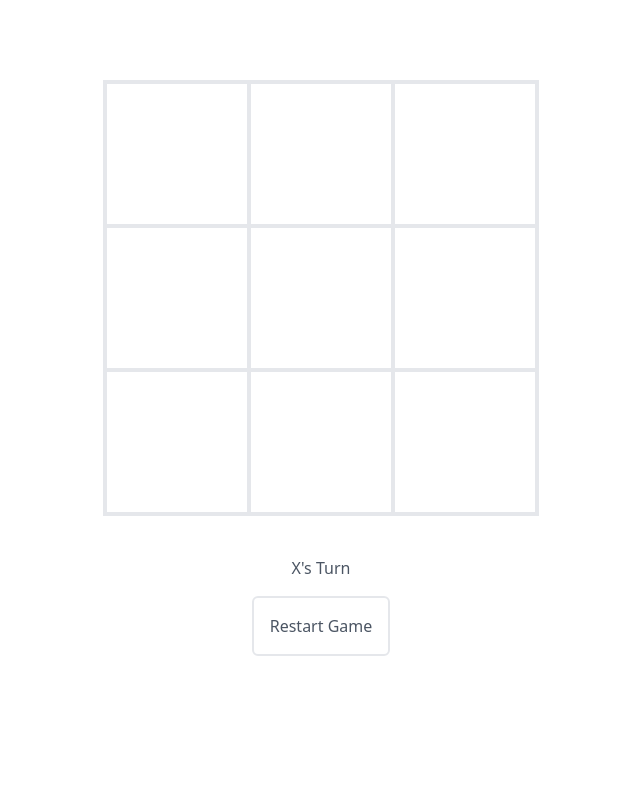
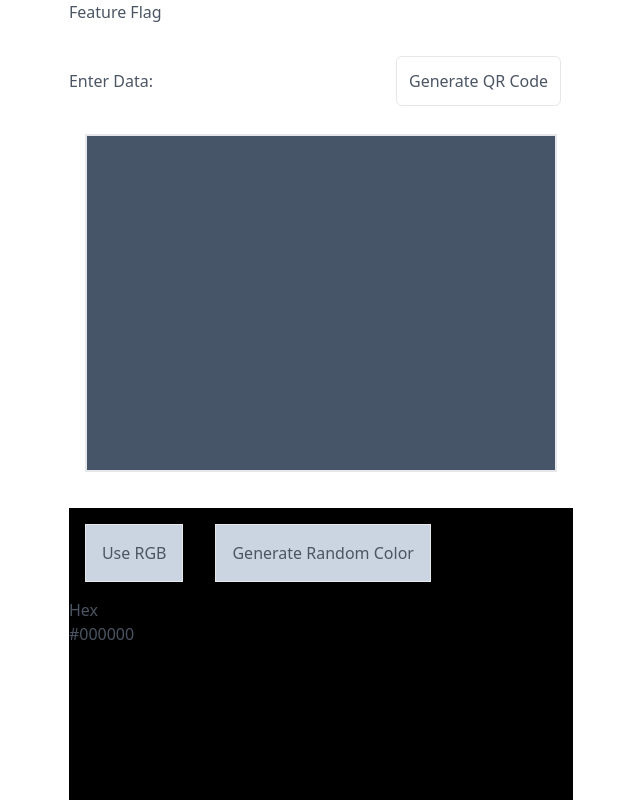
Before and after one commit to connorwarme/rtrain, a React (Vite) app: page / in a window 1280 px wide. Shown: the top 800 px of the page, without its empty margins (319-959 px from the left). Built offline with nearby package versions, Linux system fonts and the light colour scheme.

Commit message:
Build feature flag component, with context

```diff
--- a/src/App.jsx
+++ b/src/App.jsx
@@ -14,7 +14,9 @@ import './App.css'
 // import Modal from './components/modal'
 // import GitHubProfile from './components/githubprofile'
 // import Autocomplete from './components/autocomplete'
-import TicTacToe from './components/tictactoe'
+// import TicTacToe from './components/tictactoe'
+import FeatureFlagGlobalState from './components/flag/context'
+import FeatureFlag from './components/flag'
 
 function App() {
   return (
@@ -32,7 +34,12 @@ function App() {
       {/* <Modal /> */}
       {/* <GitHubProfile /> */}
       {/* <Autocomplete /> */}
-      <TicTacToe />
+      {/* <TicTacToe /> */}
+
+      {/* have to wrap our component in the context component */}
+      <FeatureFlagGlobalState>
+        <FeatureFlag />
+      </FeatureFlagGlobalState>
     </div>
   )
 }
--- /dev/null
+++ b/src/components/flag/context/index.jsx
@@ -0,0 +1,32 @@
+import { useState, useEffect, createContext } from 'react'
+import featureFlagApiCall from '../data'
+
+export const FeatureFlagContext = createContext(null)
+
+const FeatureFlagGlobalState = ({ children }) => {
+  const [loading, setLoading] = useState(false)
+  const [enabledFlags, setEnabledFlags] = useState({})
+
+  const fetchFeatureFlags = async () => {
+    try {
+      setLoading(true)
+      const response = await featureFlagApiCall()
+      setEnabledFlags(response)
+      setLoading(false)
+    } catch (error) {
+      console.log(error)
+      setLoading(false)
+    }
+  }
+
+  useEffect(() => {
+    fetchFeatureFlags()
+  }, [])
+  return (
+    <FeatureFlagContext.Provider value={{ loading, enabledFlags }}>
+      {children}
+    </FeatureFlagContext.Provider>
+  )
+}
+
+export default FeatureFlagGlobalState
--- /dev/null
+++ b/src/components/flag/data.js
@@ -0,0 +1,16 @@
+const dummyApiResponse = {
+  accordion: false,
+  generator: true,
+  color: true,
+  theme: true,
+  tabs: true,
+}
+
+const featureFlagApiCall = () => {
+  return new Promise((resolve, reject) => {
+    if (dummyApiResponse) setTimeout(resolve(dummyApiResponse), 2500)
+    else reject('An error occurred. Please try again.')
+  })
+}
+
+export default featureFlagApiCall
--- /dev/null
+++ b/src/components/flag/index.jsx
@@ -0,0 +1,48 @@
+import { useContext } from 'react'
+import { FeatureFlagContext } from './context'
+import Accordion from '../accordion/index'
+import QRGenerator from '../generator/index'
+import RandomColor from '../color/index'
+import LightDark from '../theme/index'
+import DynamicTabs from '../tabs/index'
+
+const FeatureFlag = () => {
+  const { loading, enabledFlags } = useContext(FeatureFlagContext)
+
+  const componentsToRender = [
+    {
+      key: 'accordion',
+      component: <Accordion />,
+    },
+    {
+      key: 'generator',
+      component: <QRGenerator />,
+    },
+    {
+      key: 'color',
+      component: <RandomColor />,
+    },
+    {
+      key: 'theme',
+      component: <LightDark />,
+    },
+    {
+      key: 'tabs',
+      component: <DynamicTabs />,
+    },
+  ]
+
+  if (loading) {
+    return <h1>Content is loading, please wait...</h1>
+  }
+  return (
+    <div className="flex flex-col gap-5">
+      <h1>Feature Flag</h1>
+      {componentsToRender.map((item) =>
+        enabledFlags[item.key] ? item.component : null
+      )}
+    </div>
+  )
+}
+
+export default FeatureFlag
```
